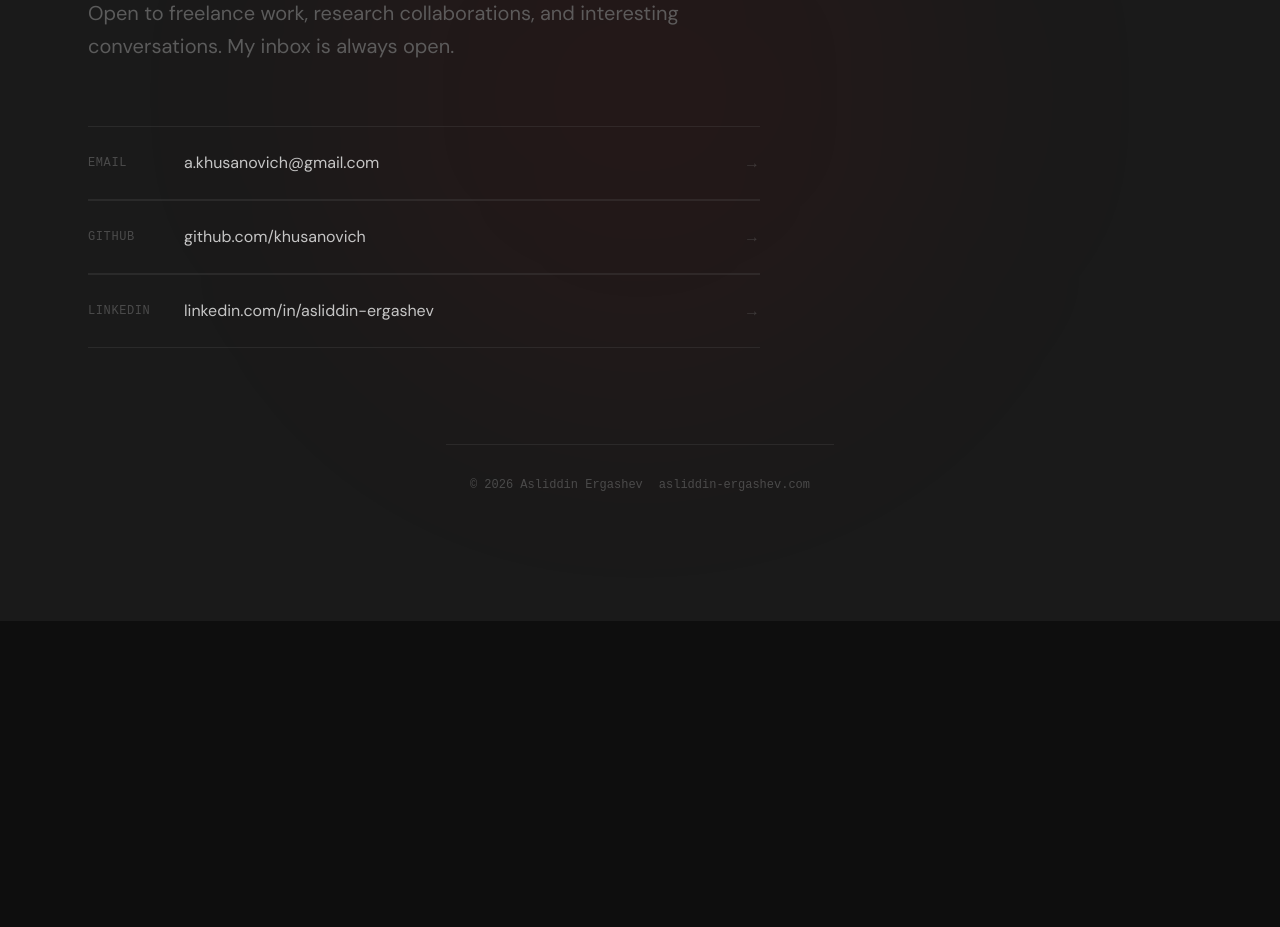
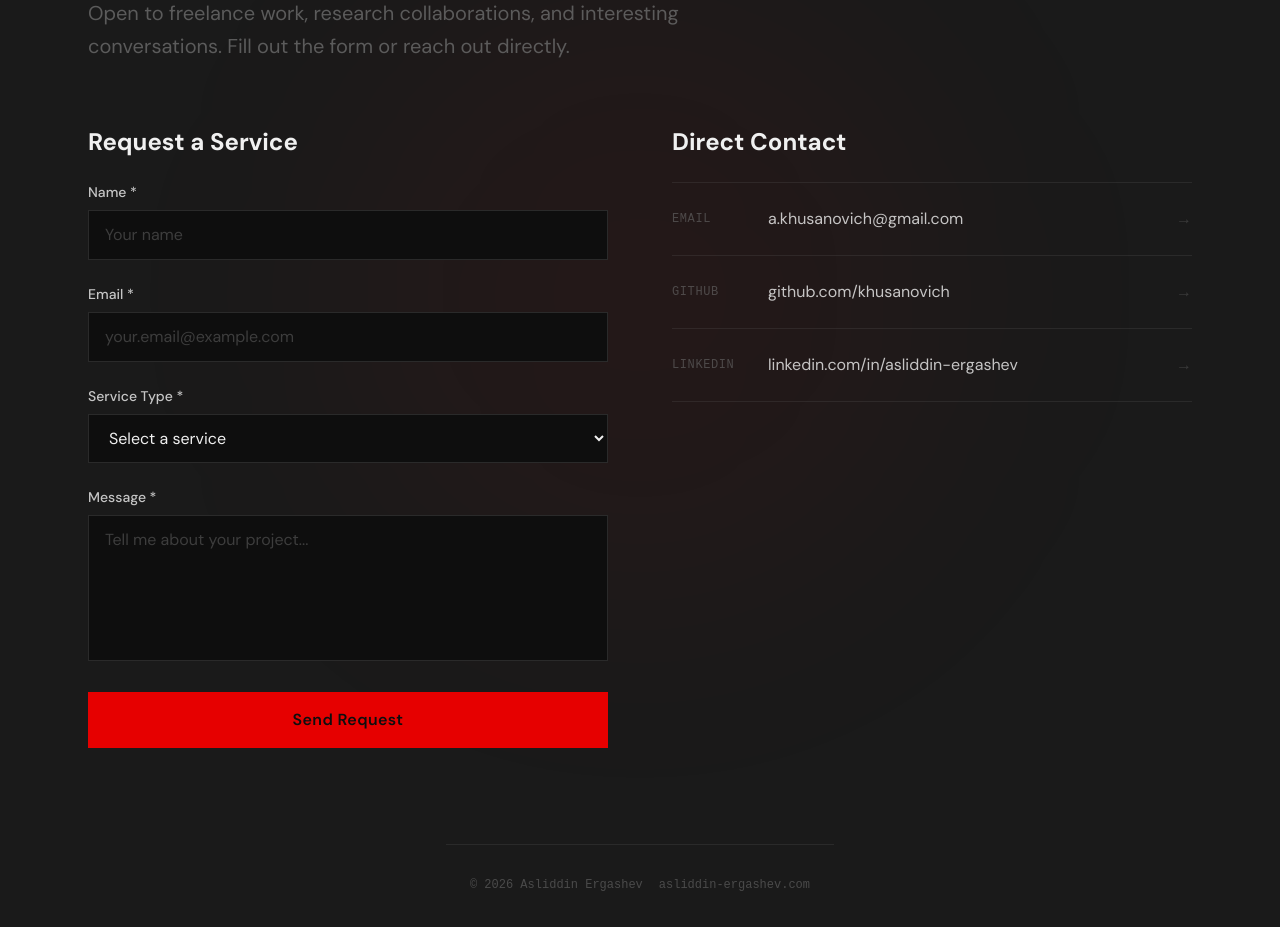
Before and after one commit to khusanovich/portfolio, a Next.js app: page / in a window 1280 px wide. Shown: the part 6320-7247 px from the top of the page. Before the commit the page ends 6941 px from the top, so only its background shows below. Built offline with nearby package versions, Linux system fonts and the light colour scheme.

Commit message:
add contact form for service requests

```diff
--- a/src/components/sections/Contact.tsx
+++ b/src/components/sections/Contact.tsx
@@ -1,3 +1,6 @@
+"use client";
+
+import { useState } from "react";
 import FadeIn from "@/components/FadeIn";
 
 const LINKS = [
@@ -7,6 +10,42 @@ const LINKS = [
 ];
 
 export default function Contact() {
+  const [formData, setFormData] = useState({
+    name: "",
+    email: "",
+    service: "",
+    message: "",
+  });
+  const [status, setStatus] = useState<"idle" | "sending" | "success" | "error">("idle");
+
+  const handleSubmit = async (e: React.FormEvent) => {
+    e.preventDefault();
+    setStatus("sending");
+
+    // TODO: Replace this with your actual form submission endpoint
+    // Example: EmailJS, Formspree, or your own backend API
+    try {
+      // Simulate API call
+      await new Promise((resolve) => setTimeout(resolve, 1000));
+
+      // For now, this will just open the default email client with pre-filled data
+      const subject = encodeURIComponent(`Service Request: ${formData.service}`);
+      const body = encodeURIComponent(
+        `Name: ${formData.name}\nEmail: ${formData.email}\nService: ${formData.service}\n\nMessage:\n${formData.message}`
+      );
+      window.location.href = `mailto:a.khusanovich@gmail.com?subject=${subject}&body=${body}`;
+
+      setStatus("success");
+      setFormData({ name: "", email: "", service: "", message: "" });
+    } catch (error) {
+      setStatus("error");
+    }
+  };
+
+  const handleChange = (e: React.ChangeEvent<HTMLInputElement | HTMLTextAreaElement | HTMLSelectElement>) => {
+    setFormData({ ...formData, [e.target.name]: e.target.value });
+  };
+
   return (
     <section id="contact" className="min-h-screen flex flex-col justify-center py-24 md:py-32 bg-surface relative">
       {/* Subtle glow */}
@@ -35,16 +74,125 @@ export default function Contact() {
           <FadeIn delay={0.1}>
             <p className="text-lg md:text-xl text-muted/80 leading-relaxed max-w-2xl">
               Open to freelance work, research collaborations, and interesting
-              conversations. My inbox is always open.
+              conversations. Fill out the form or reach out directly.
             </p>
           </FadeIn>
         </div>
 
-        {/* Links */}
-        <div className="max-w-2xl">
+        {/* Two column layout: Form + Links */}
+        <div className="grid lg:grid-cols-2 gap-12 lg:gap-16">
+          {/* Contact Form */}
+          <FadeIn delay={0.15}>
+            <div>
+              <h3 className="text-2xl font-bold text-foreground mb-6">
+                Request a Service
+              </h3>
+              <form onSubmit={handleSubmit} className="space-y-6">
+                {/* Name */}
+                <div>
+                  <label htmlFor="name" className="block text-sm font-medium text-foreground/80 mb-2">
+                    Name *
+                  </label>
+                  <input
+                    type="text"
+                    id="name"
+                    name="name"
+                    required
+                    value={formData.name}
+                    onChange={handleChange}
+                    className="w-full px-4 py-3 bg-background border border-muted/30 text-foreground placeholder:text-muted/50 focus:outline-none focus:border-accent/50 transition-colors duration-200"
+                    placeholder="Your name"
+                  />
+                </div>
+
+                {/* Email */}
+                <div>
+                  <label htmlFor="email" className="block text-sm font-medium text-foreground/80 mb-2">
+                    Email *
+                  </label>
+                  <input
+                    type="email"
+                    id="email"
+                    name="email"
+                    required
+                    value={formData.email}
+                    onChange={handleChange}
+                    className="w-full px-4 py-3 bg-background border border-muted/30 text-foreground placeholder:text-muted/50 focus:outline-none focus:border-accent/50 transition-colors duration-200"
+                    placeholder="your.email@example.com"
+                  />
+                </div>
+
+                {/* Service Type */}
+                <div>
+                  <label htmlFor="service" className="block text-sm font-medium text-foreground/80 mb-2">
+                    Service Type *
+                  </label>
+                  <select
+                    id="service"
+                    name="service"
+                    required
+                    value={formData.service}
+                    onChange={handleChange}
+                    className="w-full px-4 py-3 bg-background border border-muted/30 text-foreground focus:outline-none focus:border-accent/50 transition-colors duration-200"
+                  >
+                    <option value="">Select a service</option>
+                    <option value="Web Development">Web Development</option>
+                    <option value="AI/ML Consulting">AI/ML Consulting</option>
+                    <option value="Research Collaboration">Research Collaboration</option>
+                    <option value="Game Development">Game Development</option>
+                    <option value="Other">Other</option>
+                  </select>
+                </div>
+
+                {/* Message */}
+                <div>
+                  <label htmlFor="message" className="block text-sm font-medium text-foreground/80 mb-2">
+                    Message *
+                  </label>
+                  <textarea
+                    id="message"
+                    name="message"
+                    required
+                    value={formData.message}
+                    onChange={handleChange}
+                    rows={5}
+                    className="w-full px-4 py-3 bg-background border border-muted/30 text-foreground placeholder:text-muted/50 focus:outline-none focus:border-accent/50 transition-colors duration-200 resize-none"
+                    placeholder="Tell me about your project..."
+                  />
+                </div>
+
+                {/* Submit Button */}
+                <button
+                  type="submit"
+                  disabled={status === "sending"}
+                  className="w-full px-8 py-4 bg-accent text-background font-semibold tracking-wide hover:bg-accent/90 disabled:bg-accent/50 disabled:cursor-not-allowed transition-all duration-200"
+                >
+                  {status === "sending" ? "Sending..." : status === "success" ? "Sent!" : "Send Request"}
+                </button>
+
+                {status === "success" && (
+                  <p className="text-sm text-accent">
+                    Thank you! I'll get back to you soon.
+                  </p>
+                )}
+                {status === "error" && (
+                  <p className="text-sm text-accent">
+                    Something went wrong. Please try again or email me directly.
+                  </p>
+                )}
+              </form>
+            </div>
+          </FadeIn>
+
+          {/* Contact Links */}
+          <FadeIn delay={0.2}>
+            <div>
+              <h3 className="text-2xl font-bold text-foreground mb-6">
+                Direct Contact
+              </h3>
+              <div className="space-y-0">
                 {LINKS.map((link, i) => (
-            <FadeIn key={link.label} delay={0.12 + i * 0.07}>
-              <div className="border-t border-muted/20 last:border-b last:border-muted/20">
+                  <div key={link.label} className="border-t border-muted/20 last:border-b last:border-muted/20">
                     <a
                       href={link.href}
                       target={link.href.startsWith("mailto") ? undefined : "_blank"}
@@ -62,8 +210,10 @@ export default function Contact() {
                       </span>
                     </a>
                   </div>
+                ))}
+              </div>
+            </div>
           </FadeIn>
-          ))}
         </div>
       </div>
 
```
Lines whose indentation alone changed are shown as unchanged.
